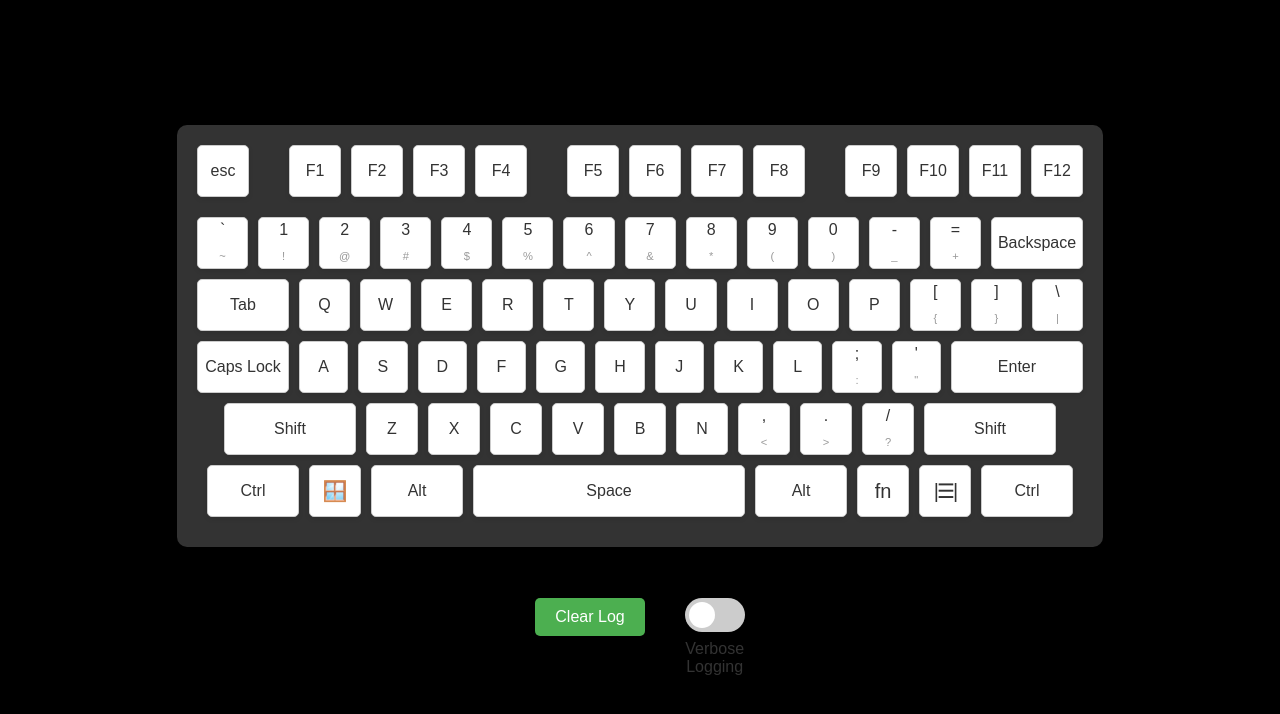
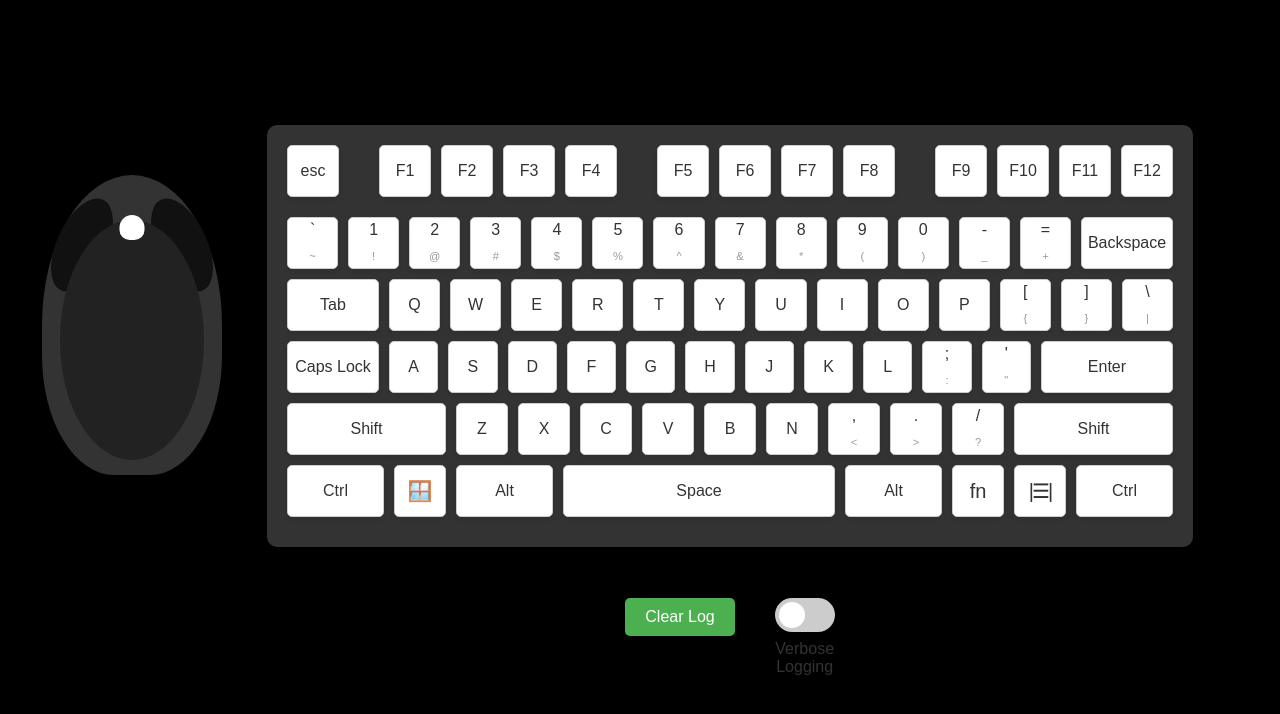
Before and after one commit to MagicInUse/KeyboardInputDisplay, a plain HTML site: page index.html in a window 1280 px wide. Drawn offline with Linux system fonts and the light colour scheme.

Commit message:
updating from main

```diff
--- a/index.html
+++ b/index.html
@@ -8,9 +8,19 @@
     <script src="script.js" defer></script>
 </head>
 <body>
+    <div class="mouse-container">
+        <div class="mouse">
+            <div class="mouse-button" data-button="Left"></div>
+            <div class="mouse-button" data-button="Middle"></div>
+            <div class="mouse-button" data-button="Right"></div>
+            <div class="mouse-wheel" data-wheel="Up"></div>
+            <div class="mouse-wheel" data-wheel="Down"></div>
+        </div>
+        <!-- TODO: add a tail to the mouse for fun :) -->
+    </div>
     <div class="container">
         <div class="container">
-            <div class="keyboard ">
+            <div class="keyboard">
                 <div class="row">
                     <div class="key" data-key="Escape">esc</div>
                     <div class="spacer-sml"></div>
--- a/style.css
+++ b/style.css
@@ -6,6 +6,93 @@ body {
     height: 100vh;
     background-color: #000000;
     margin: 0;
+}
+
+.mouse-container {
+    transform: translate(25%, 25%);
+}
+
+.mouse {
+    width: 180px;
+    height: 300px;
+    background-color: #333;
+    border-radius: 50% 50% 40% 40%;
+    transform: translate(-50%, -50%);
+    pointer-events: none;
+    z-index: 1000;
+}
+
+.mouse::before {
+    content: '';
+    position: absolute;
+    top: 40px;
+    left: 50%;
+    width: 25px;
+    height: 25px;
+    background-color: #fff;
+    border-radius: 50% 50% 40% 40%;
+    transform: translateX(-50%);
+    z-index: 1;
+}
+
+.mouse::after {
+    content: '';
+    position: absolute;
+    top: 15%;
+    left: 50%;
+    width: 80%;
+    height: 80%;
+    background-color: #222;
+    border-radius: 50%;
+    transform: translateX(-50%);
+}
+
+.mouse-button {
+    position: absolute;
+    width: 50px;
+    height: 50px;
+    background-color: #555;
+    border-radius: 50%;
+    display: flex;
+    justify-content: center;
+    align-items: center;
+    color: #fff;
+    font-size: 14px;
+    cursor: pointer;
+    transition: background-color 0.3s, transform 0.3s;
+}
+
+.mouse-button[data-button="Left"] {
+    left: 15px;
+    top: 20px;
+    height: 100px;
+    background-color: #111;
+    border-radius: 70% 70% 70% 70%;
+    transform: translateY(-50%);
+    transform: rotate(25deg);
+}
+
+.mouse-button[data-button="Right"] {
+    right: 15px;
+    top: 20px;
+    height: 100px;
+    background-color: #111;
+    border-radius: 70% 70% 70% 70%;
+    transform: translateY(-50%);
+    transform: rotate(-25deg);
+}
+
+.mouse-button[data-button="Middle"] {
+    display: none;
+    position: absolute;
+    top: 40px;
+    left: 50%;
+    width: 25px;
+    height: 25px;
+    background-color: #00ec00;
+    border-radius: 50% 50% 40% 40%;
+    transform: translateX(-50%);
+    z-index: 1;
 }
 
 .keyboard {
@@ -56,11 +143,11 @@ body {
 }
 
 .key.wide {
-    flex: 0 0 90px; /* 50px width + 10px margin-right + 50px width */
+    flex: 1 0 90px; /* 50px width + 10px margin-right + 50px width */
 }
 
 .key.extra-wide {
-    flex: 0 0 130px; /* 50px width + 10px margin-right + 50px width + 10px margin-right + 50px width */
+    flex: 1 0 130px; /* 50px width + 10px margin-right + 50px width + 10px margin-right + 50px width */
 }
 
 .key.space {
```
